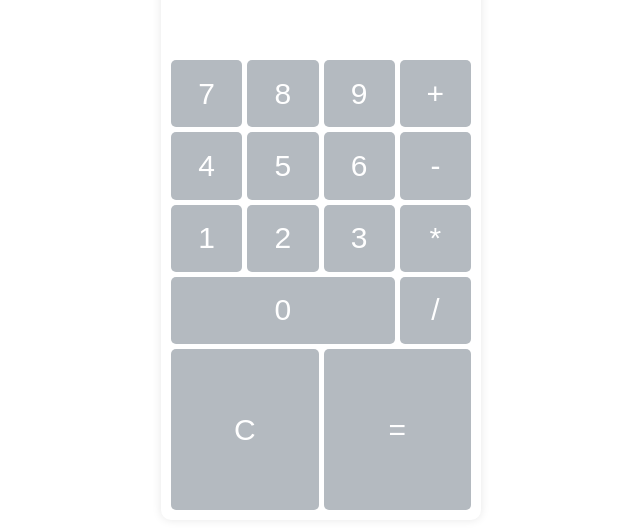
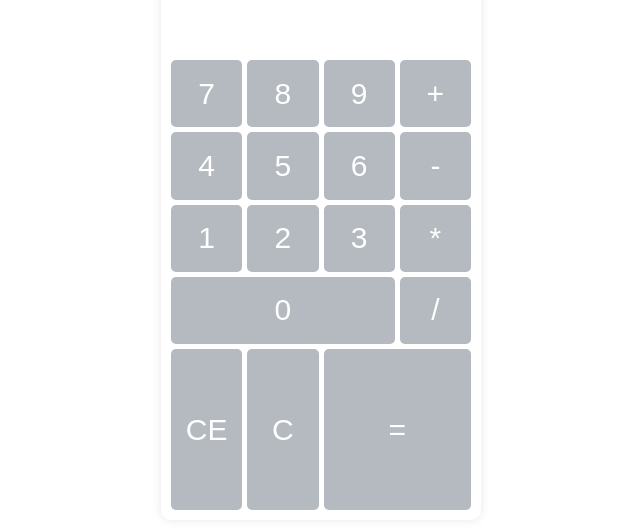
Before and after one commit to triimar/ngCalc, an Angular app: page / in a window 1280 px wide. Shown: the part 268-800 px from the top of the page, without its empty margins (319-959 px from the left). Built offline with nearby package versions, Linux system fonts and the light colour scheme.

Commit message:
Added cv, start of logic

```diff
--- a/src/app/calculator/calculator.component.css
+++ b/src/app/calculator/calculator.component.css
@@ -51,9 +51,14 @@
 .control-buttons {
     grid-column: span 4;
     display: grid;
-    grid-template-columns: repeat(2, 1fr);
+    grid-template-columns: repeat(4, 1fr);
     gap: 5px;
 
+}
+
+.control-buttons button:last-child {
+    grid-column: span 2;
+    height: 100%;
 }
 
 .button {
--- a/src/app/calculator/calculator.component.html
+++ b/src/app/calculator/calculator.component.html
@@ -3,18 +3,19 @@
     <div class="display">{{display}}</div>
     <div class="button-grid">
         <div class="digit-buttons">
-            <button class="button" *ngFor="let digit of digitButtons" (click)="onDigitClick(digit)">
+            <button class="button" *ngFor="let digit of digitButtons" (click)="onClick(digit)">
                 <span>{{ digit }}</span>
             </button>
         </div>
         <div class="operator-buttons">
-            <button class="button" *ngFor="let operator of operatorButtons" (click)="onDigitClick(operator)">
+            <button class="button" *ngFor="let operator of operatorButtons" (click)="onClick(operator)">
                 <span>{{ operator }}</span>
             </button>
         </div>
         <div class="control-buttons">
-             <button class="button" *ngFor="let controller of controlButtons" (click)="onDigitClick(controller)">
+             <button class="button" *ngFor="let controller of controlButtons" (click)="onClick(controller)">
                 <span>{{ controller }}</span>
             </button>
         </div>
+    </div>
 </div>
--- a/src/app/calculator/calculator.component.ts
+++ b/src/app/calculator/calculator.component.ts
@@ -13,12 +13,39 @@ export class CalculatorComponent {
   display: string = '';
   digitButtons = ['7', '8', '9', '4', '5', '6', '1', '2', '3', '0'];
   operatorButtons = ['+', '-', '*', '/'];
-  controlButtons = ['C', '='];
+  controlButtons = ['CE', 'C', '='];
 
 
   onDigitClick(value: string) {
-    console.log('Button: ', value);
     this.display += value;
   }
 
+  onClick(value: string) {
+    switch (value) {
+      case 'CE':
+        this.display = '';
+        break;
+      case 'C':
+        this.display = '';
+        break;
+      case '=':
+        console.log(value);
+        break;
+      case '+':
+        console.log(value);
+        break;
+      case '-':
+        console.log(value);
+        break;
+      case '*':
+        console.log(value);
+        break;
+      case '/':
+        console.log(value);
+        break;
+      default:
+        this.onDigitClick(value);
+
+    }
+  }
 }
```
